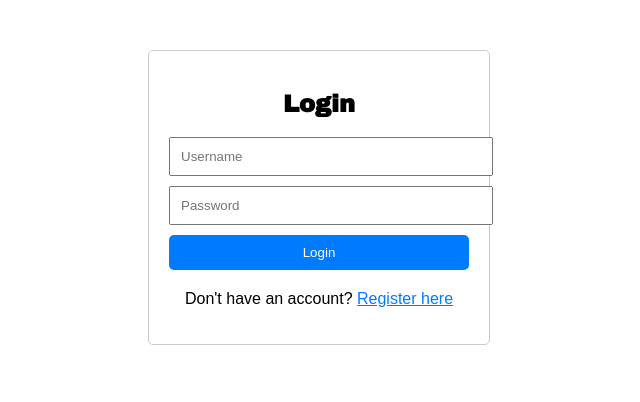
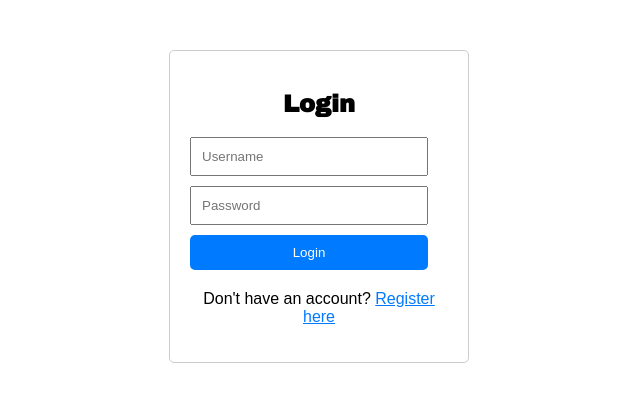
Before and after one commit to jesusmar0930/QuizApp, a plain HTML site: page QuizApp/login-registration.html in a window 1280 px wide. Shown: the whole page, without its empty margins (321-961 px from the left). Drawn offline with Linux system fonts and the light colour scheme.

Commit message:
Fixed the forms alignment

```diff
--- a/QuizApp/css/style.css
+++ b/QuizApp/css/style.css
@@ -17,6 +17,7 @@ body {
     padding: 20px;
     border: 1px solid #ccc;
     border-radius: 5px;
+    box-sizing: border-box; /* Ensure padding and border are included in the width */
 }
 
 /* Center align the Login and Registration titles */
@@ -31,21 +32,23 @@ body {
 .registration-container input[type="text"],
 .registration-container input[type="email"],
 .registration-container input[type="password"] {
-    width: 100%;
+    width: calc(100% - 20px); /* Subtracting padding */
     margin-bottom: 10px;
     padding: 10px;
+    box-sizing: border-box; /* Ensure padding is included in the width */
 }
 
 /* Styles for the buttons */
 .login-container button,
 .registration-container button {
-    width: 100%;
+    width: calc(100% - 20px); /* Subtracting padding */
     padding: 10px;
     background-color: #007bff;
     color: #fff;
     border: none;
     border-radius: 5px;
     cursor: pointer;
+    box-sizing: border-box; /* Ensure padding is included in the width */
 }
 
 /* Styles for the "Don't have an account?" and "Already have an account?" links */
```
